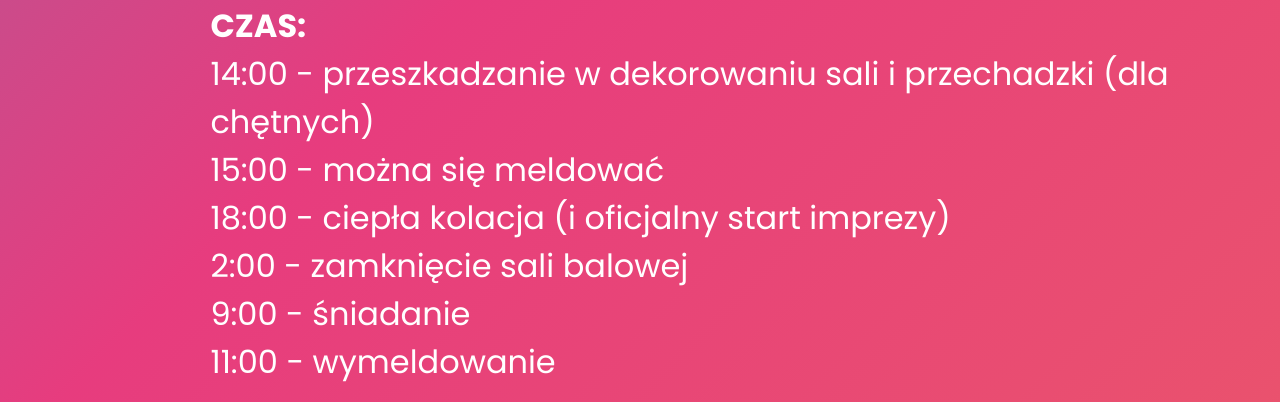
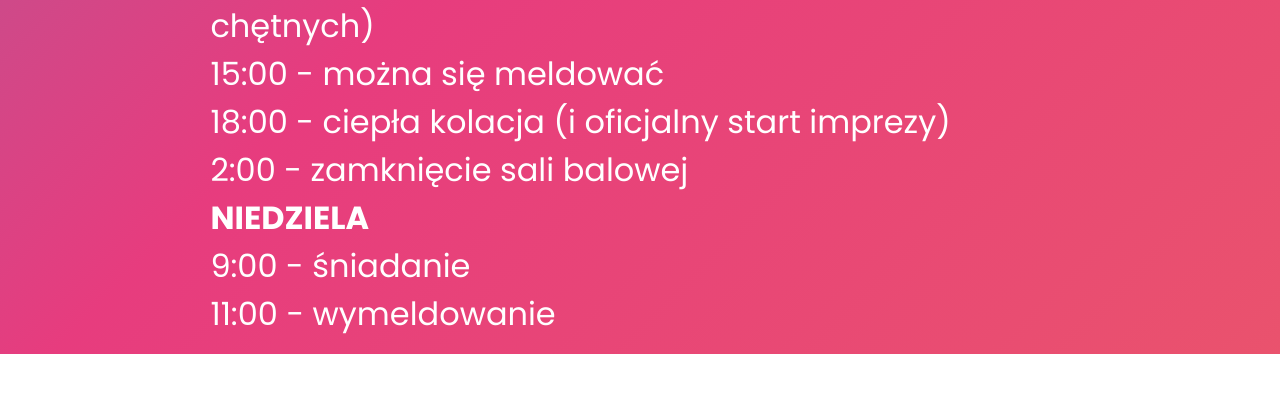
Before and after one commit to yousta81/yousta, a plain HTML site: page 40y.html in a window 1280 px wide. Shown: the part 791-1193 px from the top of the page. After the commit the page ends 1145 px from the top, so only its background shows below. Drawn offline with nearby package versions, Linux system fonts and the light colour scheme.

Commit message:
Update 40y.html

```diff
--- a/40y.html
+++ b/40y.html
@@ -248,8 +248,10 @@
     <div class="col margin-11">
       <p style="color:white"><strong>DATA:</strong> 11.12.21 (sobota)<br>
         <strong>MIEJSCE:</strong> Pałac Mojęcice <a href="https://www.google.com/maps/place/Pa%C5%82ac+Moj%C4%99cice/@51.3012175,16.5934695,17z/data=!3m1!4b1!4m5!3m4!1s0x470f9c7c9241777f:0x2580815df94e1ac0!8m2!3d51.3012175!4d16.5956582" alt="mapa-link" target="_blank">MAPA</a><br>
-<br>[Obowiązuje strój wieczorowy]      <br><strong>CZAS:</strong><br>
-14:00 - przeszkadzanie w dekorowaniu sali i przechadzki (dla chętnych)<br>15:00 - można się meldować<br>18:00 - ciepła kolacja (i oficjalny start imprezy)<br>2:00 - zamknięcie sali balowej<br> 9:00 - śniadanie<br>11:00 - wymeldowanie<br>
+    <strong>SOBOTA</strong> [Obowiązuje strój wieczorowy]  <br>
+14:00 - przeszkadzanie w dekorowaniu sali i przechadzki (dla chętnych)<br>15:00 - można się meldować<br>18:00 - ciepła kolacja (i oficjalny start imprezy)<br>2:00 - zamknięcie sali balowej
+	      <br><strong>NIEDZIELA</strong>
+	      <br> 9:00 - śniadanie<br>11:00 - wymeldowanie<br>
  </p>
 
     </div>
```
